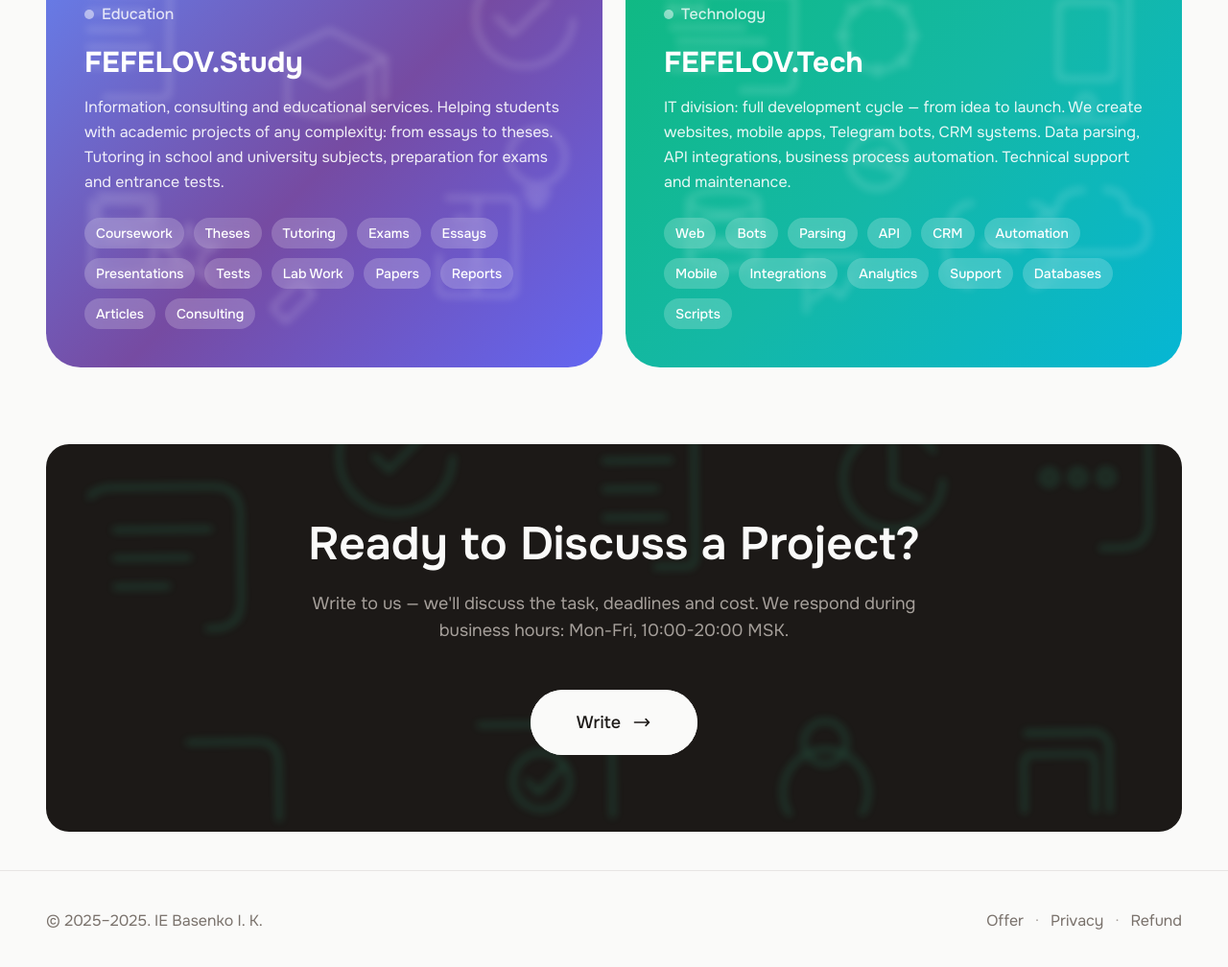
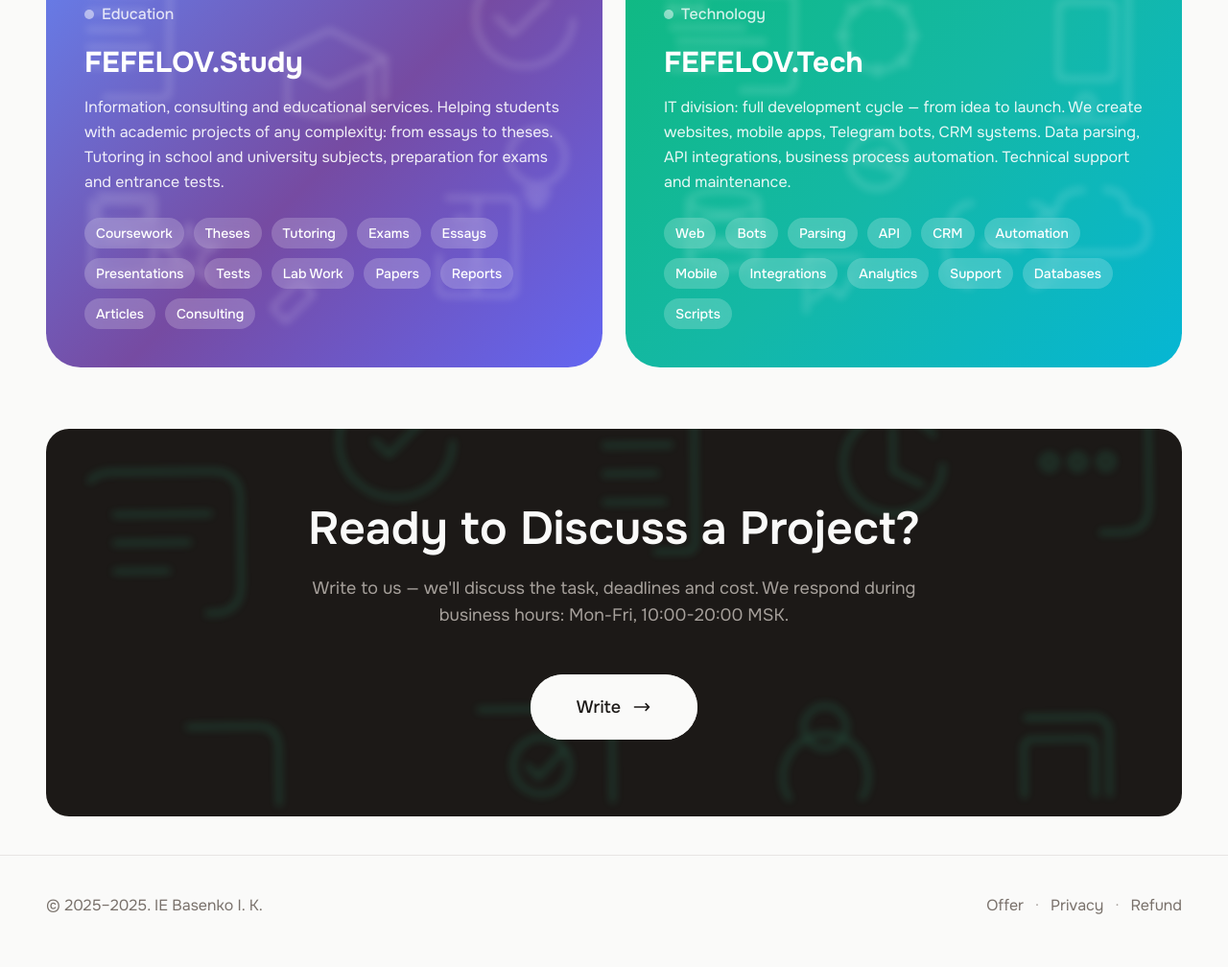
Before and after one commit to elstrm2/FEFELOV-temp, a website: page index.html in a window 1280 px wide. Shown: the part 1685-2693 px from the top of the page at 96% size. Drawn offline with nearby package versions, Linux system fonts and the light colour scheme; files that its build step writes are made by us from their sources.

Commit message:
fix: reduce CTA section top padding

```diff
--- a/index.html
+++ b/index.html
@@ -435,7 +435,7 @@
         </div>
     </section>
 
-    <section class="py-8 sm:py-10">
+    <section class="pt-5 pb-8 sm:pt-6 sm:pb-10">
         <div class="max-w-7xl mx-auto px-6 sm:px-8 lg:px-12">
             <div class="bg-stone-900 text-stone-50 rounded-3xl p-8 sm:p-14 md:p-20 text-center relative overflow-hidden">
                 <div class="absolute inset-0 svg-bg-blur opacity-10">
```
